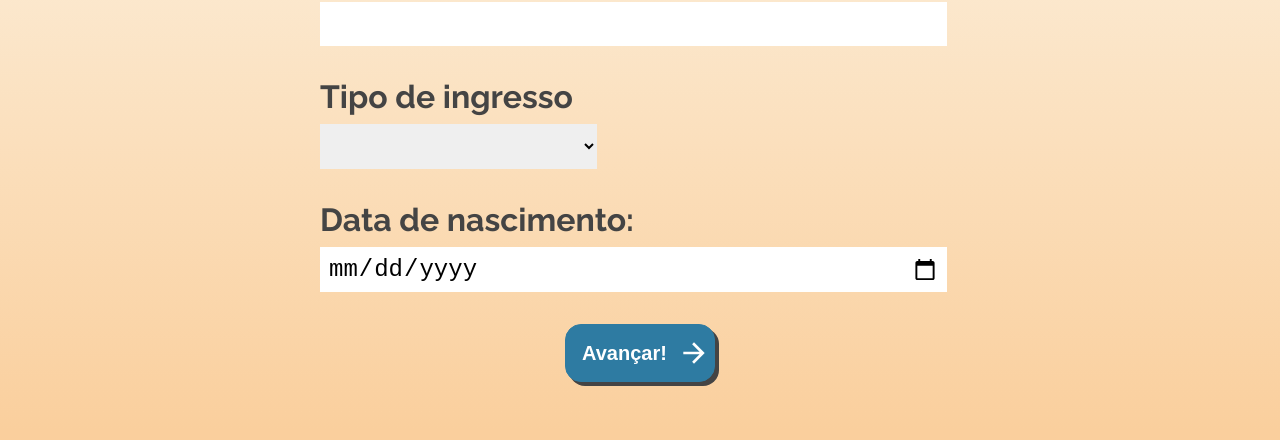
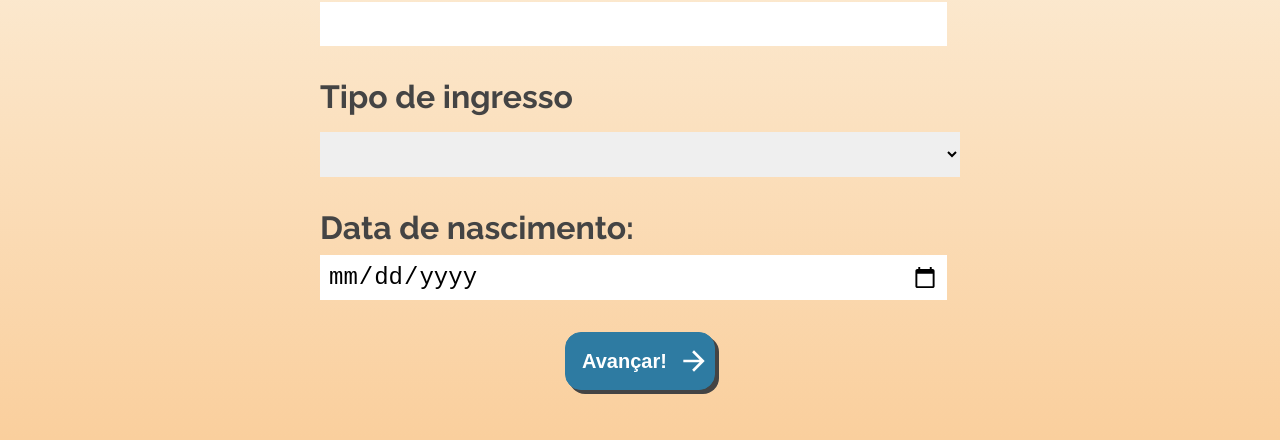
Before and after one commit to marianaceci/CodeChella2023, a React (Vite) app: page /ingresso in a window 1280 px wide. Shown: the part 797-1237 px from the top of the page. Built offline with nearby package versions, Linux system fonts and the light colour scheme; a web font is replaced by a local one.

Commit message:
pronto para refatorar novamente

```diff
--- a/src/components/ButtonSubmit/ButtonSubmit.module.scss
+++ /dev/null
@@ -1,27 +0,0 @@
-@import 'src/styles/variables';
-
-.buyTicket{
-  background-color: $azul-escuro;
-  border: 1px solid $azul-escuro;
-  padding: 0.5rem 1rem;
-  color: $branco;
-  box-shadow: 4px 4px 0px $azul-escuro-sombra;
-  border-radius: 1rem;
-  width: 150px;
-  display: flex;
-  align-items: center;
-  justify-content: space-between;
-  font-weight: 700;
-  font-size: 1.25rem;
-  line-height: 40px;
-  margin: 0 auto;
-  text-decoration: none;
-  img{
-    margin-left: 1rem;
-  }
-  &:hover{
-    background-color: $hover;
-    cursor: pointer;
-  }
-
-}
--- a/src/pages/Experiencia/index.jsx
+++ b/src/pages/Experiencia/index.jsx
@@ -16,8 +16,8 @@ export default function Experiencia() {
         titulo="A Experiência"
       />
 
-      {experiencias.map((experiencia) => (
-        <div className={styles.exp__card}>
+      {experiencias.map((experiencia, index) => (
+        <div className={styles.exp__card} key={index}>
           <picture>
             <source srcSet={experiencia.source} media="(max-width: 768px)" />
             <img src={experiencia.foto} alt={experiencia.alt} />
--- a/src/pages/IngressoForm/Form/Dropdown/Dropdown.module.scss
+++ /dev/null
@@ -1,19 +0,0 @@
-@import 'src/styles/variables';
-@import 'src/styles/breakpoints';
-
-.dropdown{
-  display: flex;
-  flex-direction: column;
-  &__select {
-    border: none;
-    outline: none;
-    font-weight: 400;
-    font-size: 1.5rem;
-    padding: 0.5rem;
-    width: 100%;
-    margin-top: 0.5rem;
-    @media (max-width: $desktop){
-      width: 100%;
-    }
-  }
-}
--- a/src/pages/IngressoForm/Form/Form.module.scss
+++ b/src/pages/IngressoForm/Form/Form.module.scss
@@ -26,8 +26,6 @@
     flex-direction: column;
     gap: 0.5rem;
     .dropdown{
-      display: flex;
-      flex-direction: column;
       &__select {
         border: none;
         outline: none;
@@ -42,14 +40,7 @@
       }
     }
   }
-  .select{
-    display: flex;
-    justify-content: space-between;
-    gap: 2rem;
-    input{
-      width: 20vw;
-    }
-  }
+
   button{
     width: fit-content;
   }
--- a/src/pages/IngressoForm/Form/index.jsx
+++ b/src/pages/IngressoForm/Form/index.jsx
@@ -1,43 +1,45 @@
-import styles from './Form.module.scss';
-import { useState } from 'react';
-import flecha from './flecha.svg';
+import styles from "./Form.module.scss";
+import { useState } from "react";
+import flecha from "./flecha.svg";
+import { useNavigate } from "react-router-dom";
 
-const emailRegex = /^(([^<>()\[\]\\.,;:\s@"]+(\.[^<>()\[\]\\.,;:\s@"]+)*)|(".+"))@((\[[0-9]{1,3}\.[0-9]{1,3}\.[0-9]{1,3}\.[0-9]{1,3}\])|(([a-zA-Z\-0-9]+\.)+[a-zA-Z]{2,}))$/;
-
+const emailRegex =
+  /^(([^<>()\[\]\\.,;:\s@"]+(\.[^<>()\[\]\\.,;:\s@"]+)*)|(".+"))@((\[[0-9]{1,3}\.[0-9]{1,3}\.[0-9]{1,3}\.[0-9]{1,3}\])|(([a-zA-Z\-0-9]+\.)+[a-zA-Z]{2,}))$/;
 
 export default function Form() {
+  const navigate = useNavigate();
 
   //LOCALSTORAGE:
-  const [nome, setNome] = useState('');
-  const [email, setEmail] = useState('');
-  const [nascimento, setNascimento] = useState('');
-  const [tipo, setTipo] = useState('');
+  const [nome, setNome] = useState("");
+  const [email, setEmail] = useState("");
+  const [nascimento, setNascimento] = useState("");
+  const [tipo, setTipo] = useState("");
 
-  const onChangeNome = event => {
+  const onChangeNome = (event) => {
     localStorage.setItem("nome", event.target.value);
     setNome(event.target.value);
   };
 
-  const onChangeEmail = event => {
-    localStorage.setItem('email', event.target.value);
+  const onChangeEmail = (event) => {
+    localStorage.setItem("email", event.target.value);
     setEmail(event.target.value);
   };
 
-  const onChangeTipo = event => {
-    localStorage.setItem('tipo', event.target.value);
+  const onChangeTipo = (event) => {
+    localStorage.setItem("tipo", event.target.value);
     setTipo(event.target.value);
-  }
+  };
 
-  const onChangeNascimento = event => {
-    localStorage.setItem('nascimento', event.target.value);
+  const onChangeNascimento = (event) => {
+    localStorage.setItem("nascimento", event.target.value);
     setNascimento(event.target.value);
   };
 
   const tiposDeIngresso = [
-    { label: 'Ingresso Cortesia', value: 'ingressoCortesia' },
-    { label: 'Ingresso Inteiro', value: 'ingressoInteiro' },
-    { label: 'Ingresso meia-entrada', value: 'ingressoMeia' },
-  ]
+    { label: "Ingresso Cortesia", value: "ingressoCortesia" },
+    { label: "Ingresso Inteiro", value: "ingressoInteiro" },
+    { label: "Ingresso meia-entrada", value: "ingressoMeia" },
+  ];
 
   //ONSUBMIT:
   const [errorNome, setErrorNome] = useState(false);
@@ -45,47 +47,63 @@ export default function Form() {
   const [errorNascimento, setErrorNascimento] = useState(false);
   const [errorTipo, setErrorTipo] = useState(false);
 
-
   const handleBlurNome = () => {
     if (nome.length <= 1) {
-      setErrorNome(true)
+      setErrorNome(true);
     } else {
-      setErrorNome(false)
+      setErrorNome(false);
     }
+  };
+
+  const handleBlurEmail = () => {
+    if (!emailRegex.test(email.trim().toLowerCase()) || email == "") {
+      setErrorEmail(true);
+    } else {
+      setErrorEmail(false);
     }
-
-  const handleBlurEmail = (e) => {
-    if (!emailRegex.test(e.target.value.trim().toLowerCase()) || email == '') {
-      setErrorEmail(true)
-    } else {
-      setErrorEmail(false)
-    }
-  }
+  };
 
   const handleBlurTipo = () => {
-    if (tipo == '') {
-      setErrorTipo("Escolha um tipo de ingresso")
+    if (tipo == "") {
+      setErrorTipo(true);
     } else {
-      setErrorTipo("")
+      setErrorTipo(false);
     }
-  }
+  };
 
   const handleBlurNascimento = () => {
     const data = new Date(nascimento);
     const dataAtual = new Date();
-    const dataMais18 = new Date(data.getUTCFullYear() + 18, data.getUTCMonth(), data.getUTCDate());
-    if (dataAtual <= dataMais18) {
-      setErrorNascimento(true)
+    const dataMais18 = new Date(
+      data.getUTCFullYear() + 18,
+      data.getUTCMonth(),
+      data.getUTCDate()
+    );
+    if (dataAtual <= dataMais18 || nascimento == "") {
+      setErrorNascimento(true);
     } else {
-      setErrorNascimento(false)
+      setErrorNascimento(false);
     }
-  }
-
+  };
 
   const handleSubmit = (e) => {
     e.preventDefault();
+    if (!errorNome && !errorEmail && !errorNascimento && !errorTipo) {
+      navigate("/qringresso");
+    } else {
+      handleBlurNome();
+      handleBlurEmail();
+      handleBlurTipo();
+      handleBlurNascimento();
     }
+  };
 
+  const handleClick = () => {
+    handleBlurNome();
+    handleBlurEmail();
+    handleBlurTipo();
+    handleBlurNascimento();
+  };
 
   return (
     <form className={styles.formulario} onSubmit={handleSubmit}>
@@ -98,12 +116,13 @@ export default function Form() {
           value={nome}
           onBlur={handleBlurNome}
           onChange={onChangeNome}
-            onInvalid={e => e.preventDefault()}
+          onInvalid={(e) => e.preventDefault()}
         />
         {errorNome && (
           <span className={styles.mensagem_erro}>
             Nome deve ter mais do que um caracter
-            </span>)}
+          </span>
+        )}
       </div>
 
       <div className={styles.formulario__campo}>
@@ -116,17 +135,14 @@ export default function Form() {
           inputMode="email"
           onBlur={handleBlurEmail}
           onChange={onChangeEmail}
-            onInvalid={e => e.preventDefault()}
+          onInvalid={(e) => e.preventDefault()}
         />
         {errorEmail && (
-            <span className={styles.mensagem_erro}>
-              Digite um e-mail vádilo
-            </span>)}
+          <span className={styles.mensagem_erro}>Digite um e-mail vádilo</span>
+        )}
       </div>
 
-        <div className={styles.select}>
       <div className={styles.formulario__campo}>
-            <div className={styles.dropdown}>
         <label>Tipo de ingresso</label>
         <select
           required
@@ -136,11 +152,15 @@ export default function Form() {
           onBlur={handleBlurTipo}
         >
           <option />
-                {tiposDeIngresso.map(tipo => <option key={tipo.value}>{tipo.label}</option>)}
+          {tiposDeIngresso.map((tipo) => (
+            <option key={tipo.value}>{tipo.label}</option>
+          ))}
         </select>
-              <span className={styles.mensagem_erro}>{errorTipo}</span>
-            </div>
-          </div>
+        {errorTipo && (
+          <span className={styles.mensagem_erro}>
+            Escolha um tipo de ingresso
+          </span>
+        )}
       </div>
 
       <div className={styles.formulario__campo}>
@@ -152,19 +172,19 @@ export default function Form() {
           value={nascimento}
           onBlur={handleBlurNascimento}
           onChange={onChangeNascimento}
-            onInvalid={e => e.preventDefault()}
+          onInvalid={(e) => e.preventDefault()}
         />
         {errorNascimento && (
           <span className={styles.mensagem_erro}>
             O usuário deve ser maior de idade
-            </span>)}
+          </span>
+        )}
       </div>
 
-        <a href='/qringresso'>
-          <button type='submit' className={styles.buyTicket}>Avançar!
+      <button onClick={handleClick} type="submit" className={styles.buyTicket}>
+        Avançar!
         <img src={flecha} alt="ícone de flecha" />
       </button>
-        </a>
     </form>
-    )
+  );
 }
--- a/src/pages/Setores/index.jsx
+++ b/src/pages/Setores/index.jsx
@@ -30,8 +30,8 @@ export default function Setores(){
       <div className={styles.detalhes}>
         <h5>Mais detalhes sobre os setores</h5>
         <div className={styles.detalhes__cards}>
-          {detalhes.map(detalhe => (
-            <div className={styles.detalhes__card}>
+          {detalhes.map((detalhe, index) => (
+            <div className={styles.detalhes__card} key={index}>
               <img src={detalhe.foto} alt={detalhe.alt} />
               <h6>{detalhe.titulo}</h6>
               <p>{detalhe.paragrafo}</p>
```
Also changed, not shown: src/components/ButtonSubmit/index.jsx (deleted, +0 -16 lines), src/pages/IngressoForm/Form/Dropdown/index.jsx (deleted, +0 -42 lines). Lines whose indentation alone changed are shown as unchanged.
